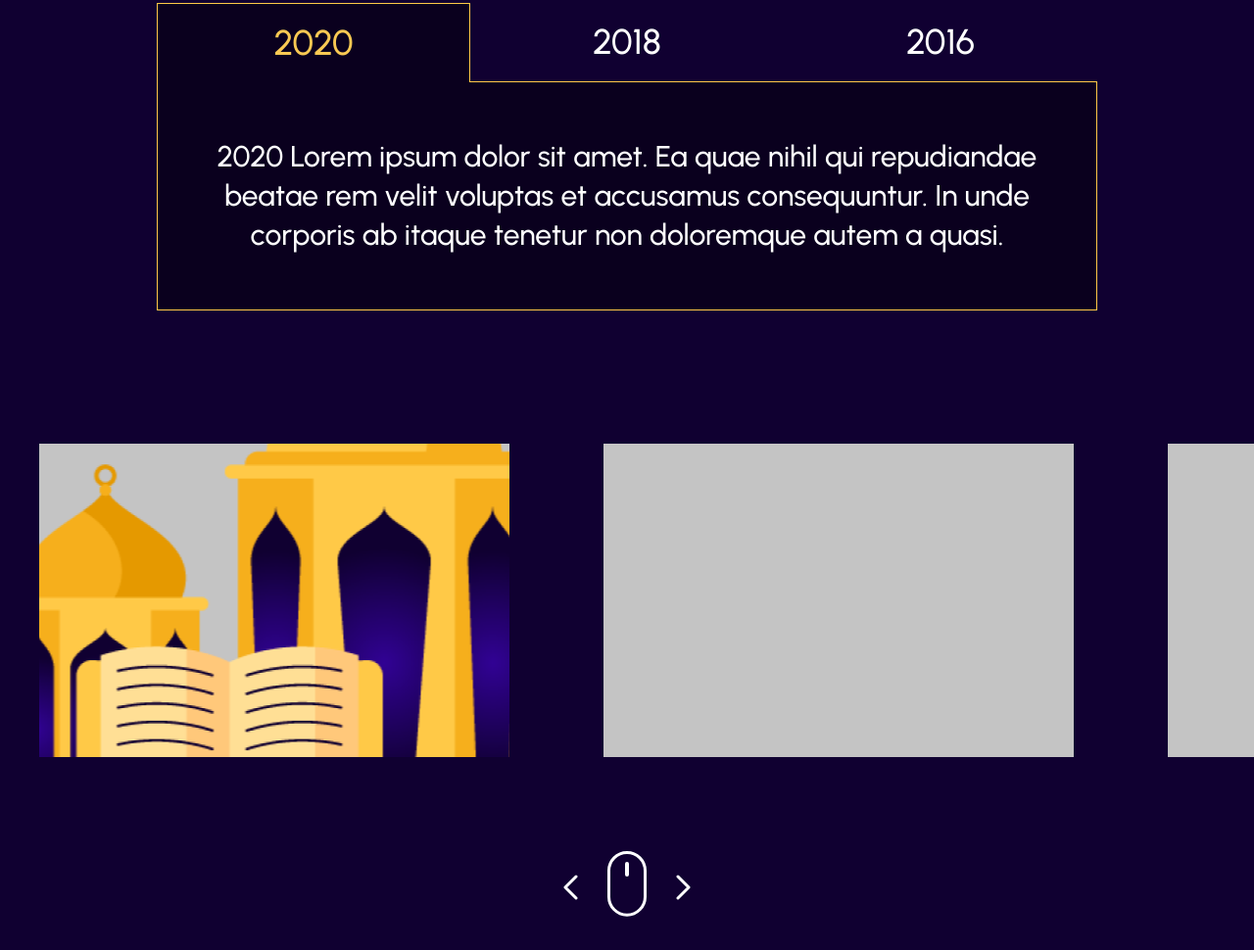
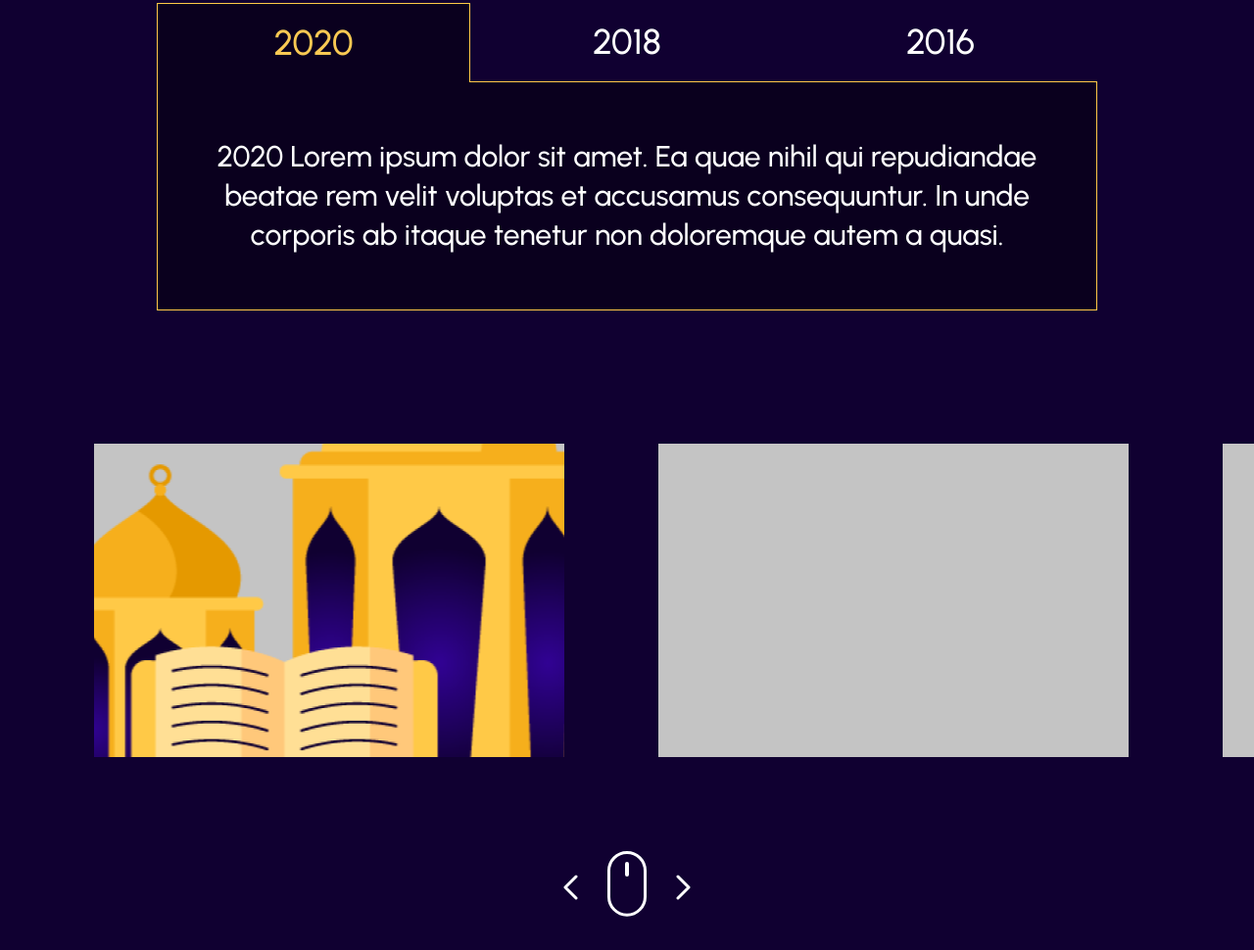
Before and after one commit to Shellmates/HackTillS7our_2k22_Website, a website: page src/index.html in a window 1280 px wide. Shown: the part 234-1204 px from the top of the page at 98% size. Drawn offline with Linux system fonts and the light colour scheme; files whose address does not match are found by name.

Commit message:
added margins for slides

```diff
--- a/src/index.html
+++ b/src/index.html
@@ -63,9 +63,9 @@
         class="slides-container overflow-x-hidden cursor-grab relative active:cursor-grabbing w-full mb-24 h-80"
       >
         <div
-          class="slides absolute h-full flex justify-center pointer-events-none ml-10"
+          class="slides absolute h-full flex justify-center pointer-events-none"
         >
-          <div class="slide s1 h-full relative shrink-0 w-80"></div>
+          <div class="slide s1 h-full relative shrink-0 w-80 ml-24"></div>
           <div class="slide s2 h-full relative shrink-0 ml-24 w-80"></div>
           <div class="slide s3 h-full relative shrink-0 ml-24 w-80"></div>
           <div class="slide s4 h-full relative shrink-0 ml-24 w-80"></div>
@@ -73,7 +73,7 @@
           <div class="slide s6 h-full relative shrink-0 ml-24 w-80"></div>
           <div class="slide s7 h-full relative shrink-0 ml-24 w-80"></div>
           <div class="slide s8 h-full relative shrink-0 ml-24 w-80"></div>
-          <div class="slide s9 h-full relative shrink-0 ml-24 w-80"></div>
+          <div class="slide s9 h-full relative shrink-0 ml-24 w-80 mr-24"></div>
         </div>
       </section>
       <img src="./assets/scroll.svg" alt="scroll" class="mb-24" />
```
Also changed, not shown: public/styles.css, scripts/quotes.js (added).
